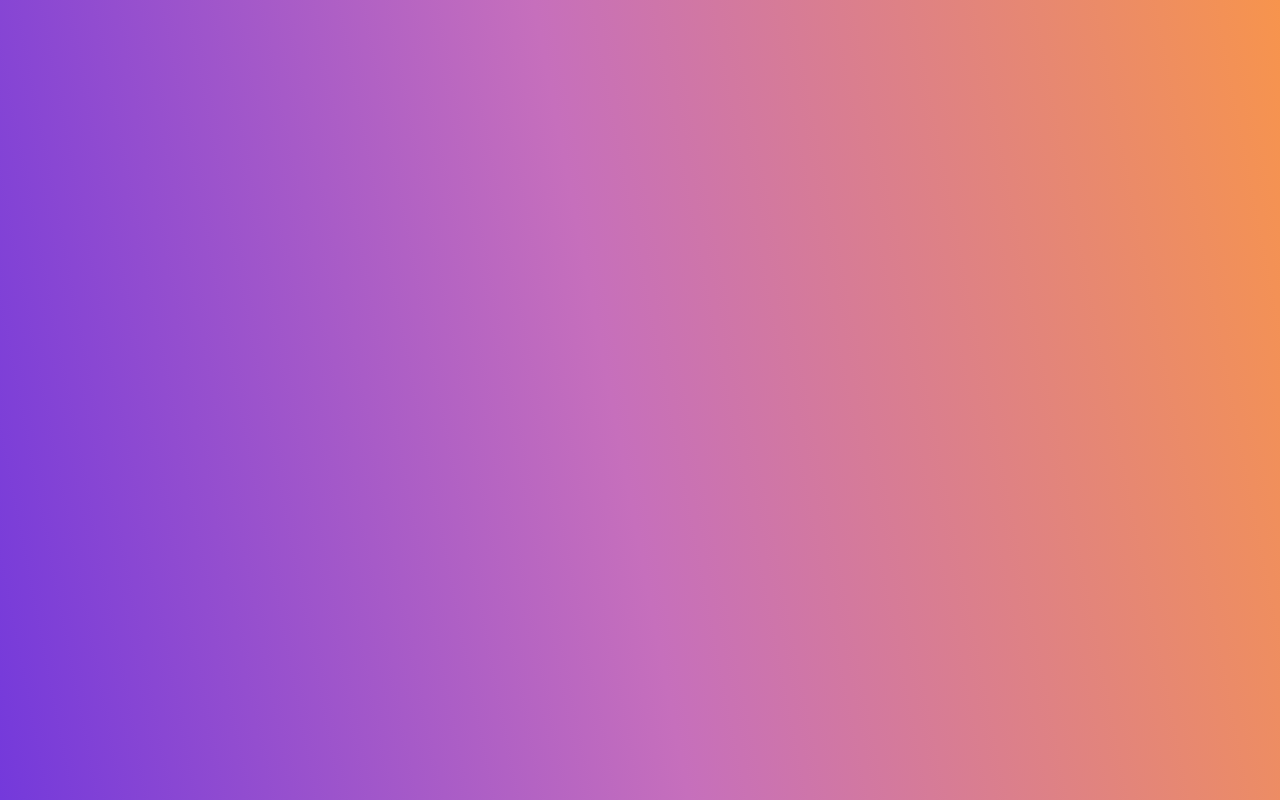
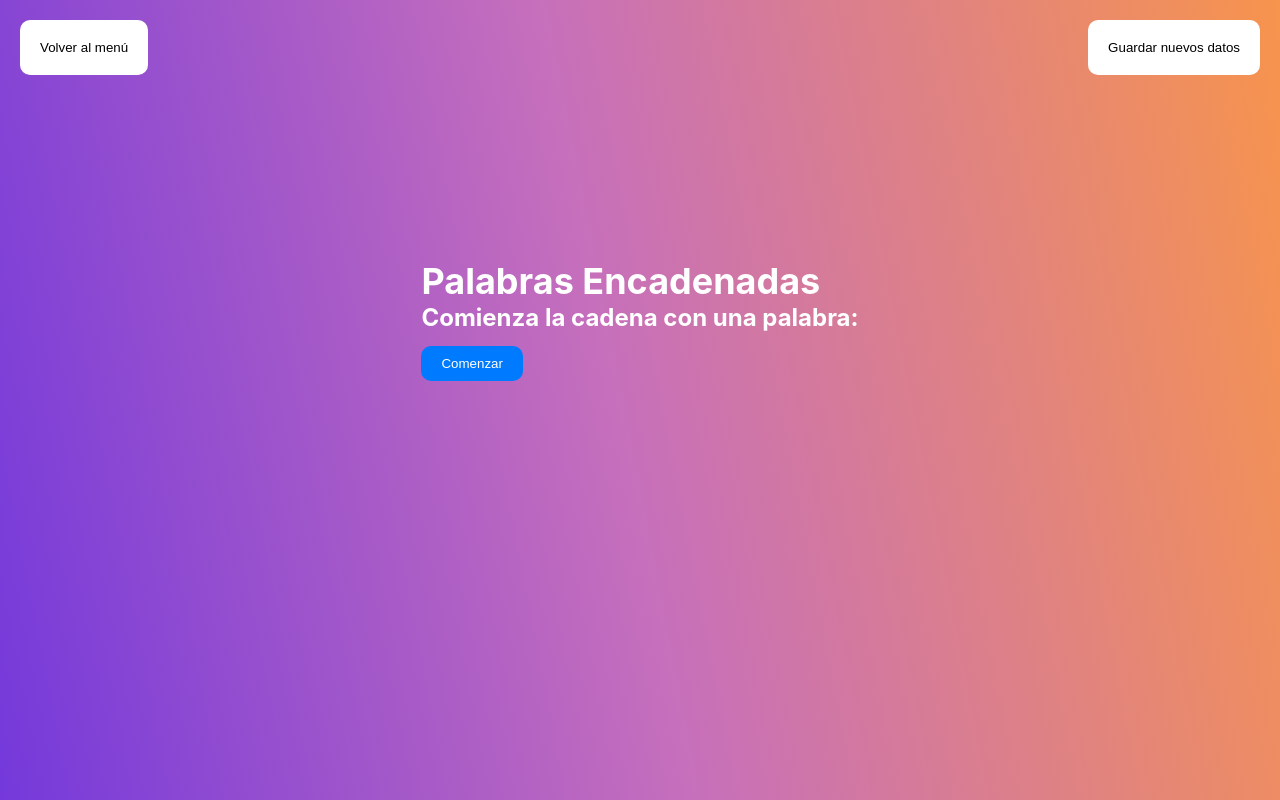
Before and after one commit to Arth97/CognitiveApp, a React (Create React App) app in the folder frontend/: page /chained-words in a window 1280 px wide. Before the commit this address had no page. Built offline with nearby package versions, Linux system fonts and the light colour scheme.

Commit message:
ChainedWords

```diff
--- a/frontend/src/App.tsx
+++ b/frontend/src/App.tsx
@@ -1,8 +1,9 @@
 import React, { useState } from 'react';
 import './App.css';
-import { Login, Register, Home, NumberMemory, WordMemory, LetterMix, QuickReflex, SentenceMemory, WordList, MessyLetters } from './pages';
+import { Login, Register, Home, NumberMemory, WordMemory, LetterMix, QuickReflex, SentenceMemory, WordList, MessyLetters, ChainedWords, SquareMemory } from './pages';
 import { Routes, Route } from 'react-router-dom';
 import { UserInfoContextProvider } from './context/userInfoContext';
+import { StroopEffect } from './pages/StroopEffect';
 
 function App() {
 
@@ -29,6 +30,7 @@ function App() {
           <Route path="/sentence-memory" element={<SentenceMemory />} />
           <Route path="/word-list" element={<WordList />} />
           <Route path="/messy-letters" element={<MessyLetters />} />
+          <Route path="/chained-words" element={<ChainedWords />} />
         </Routes>
       </UserInfoContextProvider>
     </div>
--- /dev/null
+++ b/frontend/src/pages/ChainedWords.tsx
@@ -0,0 +1,87 @@
+import React, { useState } from 'react';
+import { useNavigate } from 'react-router-dom';
+
+export const ChainedWords = () => {
+  const [step, setStep] = useState(1);
+  const [currentWord, setCurrentWord] = useState('');
+  const [userInput, setUserInput] = useState('');
+  const [isCorrect, setIsCorrect] = useState(null);
+
+  const navigate = useNavigate();
+
+  const handleNext = () => {
+    if (step === 1) {
+      setCurrentWord(getRandomWord());
+      setStep(2);
+    }
+  };
+
+  const handleVerify = () => {
+    const isInputCorrect = checkWord(userInput);
+    setIsCorrect(isInputCorrect);
+    setStep(3);
+  };
+
+  const handleNextOrResults = () => {
+    if (isCorrect) {
+      setCurrentWord(getRandomWord());
+      setUserInput('');
+      setStep(2);
+    } else {
+      navigate('/results'); // Cambia '/results' con tu página de resultados real
+    }
+  };
+
+  const getRandomWord = () => {
+    // Aquí deberías tener una lógica para obtener una palabra de algún origen (API, lista fija, etc.).
+    // Por ahora, lo dejamos como una lista fija para fines demostrativos.
+    const wordList = ['sol', 'luna', 'astronomía', 'álgebra', 'manzana', 'avión'];
+    const randomIndex = Math.floor(Math.random() * wordList.length);
+    return wordList[randomIndex];
+  };
+
+  const checkWord = (word) => {
+    // Validación simple: la palabra ingresada debe comenzar con la última letra de la palabra actual.
+    return word.toLowerCase().startsWith(currentWord.charAt(currentWord.length - 1));
+  };
+
+  return (
+    <div className="main-container">
+      <button onClick={() => navigate('/home')} className="top-button-left">Volver al menú</button>
+      <button onClick={() => null} className="top-button-right">Guardar nuevos datos</button>
+      <div className="inside-container">
+        <h2>Palabras Encadenadas</h2>
+        {step === 1 && (
+          <>
+            <p>Comienza la cadena con una palabra:</p>
+            <button onClick={handleNext} style={{ marginTop: '1em' }}>
+              Comenzar
+            </button>
+          </>
+        )}
+        {step === 2 && (
+          <>
+            <p>Palabra Actual: {currentWord}</p>
+            <input
+              type="text"
+              placeholder="Escribe la siguiente palabra"
+              value={userInput}
+              onChange={(e) => setUserInput(e.target.value)}
+            />
+            <button onClick={handleVerify} style={{ marginTop: '1em' }}>
+              Verificar
+            </button>
+          </>
+        )}
+        {step === 3 && (
+          <>
+            <p>{isCorrect ? '¡Correcto!' : `Incorrecto. La palabra debe comenzar con la letra '${currentWord.charAt(currentWord.length - 1)}'.`}</p>
+            <button onClick={handleNextOrResults} style={{ marginLeft: '1em', marginTop: '1em' }}>
+              {isCorrect ? 'Siguiente' : 'Resultados'}
+            </button>
+          </>
+        )}
+      </div>
+    </div>
+  );
+};
--- a/frontend/src/pages/Home.tsx
+++ b/frontend/src/pages/Home.tsx
@@ -18,6 +18,7 @@ export const Home = (props) => {
         <button onClick={() => navigate('/messy-letters')} className="main-btn">Messy Letters</button>
         <button className="main-btn">Button</button>
         <button className="main-btn">Button</button>
+        <button onClick={() => navigate('/chained-words')} className="main-btn">Chained Words</button>
       </div>
       <div>
         <button className="main-btn">Salir</button>
--- a/frontend/src/pages/index.ts
+++ b/frontend/src/pages/index.ts
@@ -8,3 +8,4 @@ export { QuickReflex } from './QuickReflex';
 export { SentenceMemory } from './SentenceMemory';
 export { WordList } from './WordList';
 export { MessyLetters } from './MessyLetters';
+export { ChainedWords } from './ChainedWords';
```
